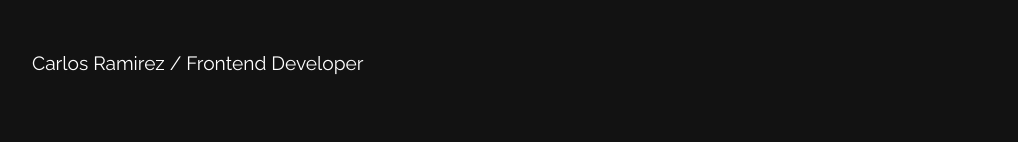
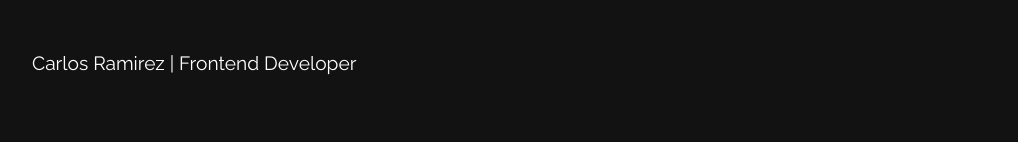
Before and after one commit to chakkyy/next-js-crportfolio, a Next.js app: page / in a window 1280 px wide. Shown: the part 433-575 px from the top of the page, without its empty margins (128-1146 px from the left). Built offline with nearby package versions, Linux system fonts and the light colour scheme.

Commit message:
Initial commit

```diff
--- a/pages/index.js
+++ b/pages/index.js
@@ -235,7 +235,7 @@ export default function Home() {
 
           <h3 className="job-title">
             <span className="text-reveal">
-              Carlos Ramirez / Frontend Developer
+              Carlos Ramirez | Frontend Developer
             </span>
           </h3>
           <button className="scroll-indicator" onClick={executeScroll}>
```
Also changed, not shown: vercel.json (deleted).
